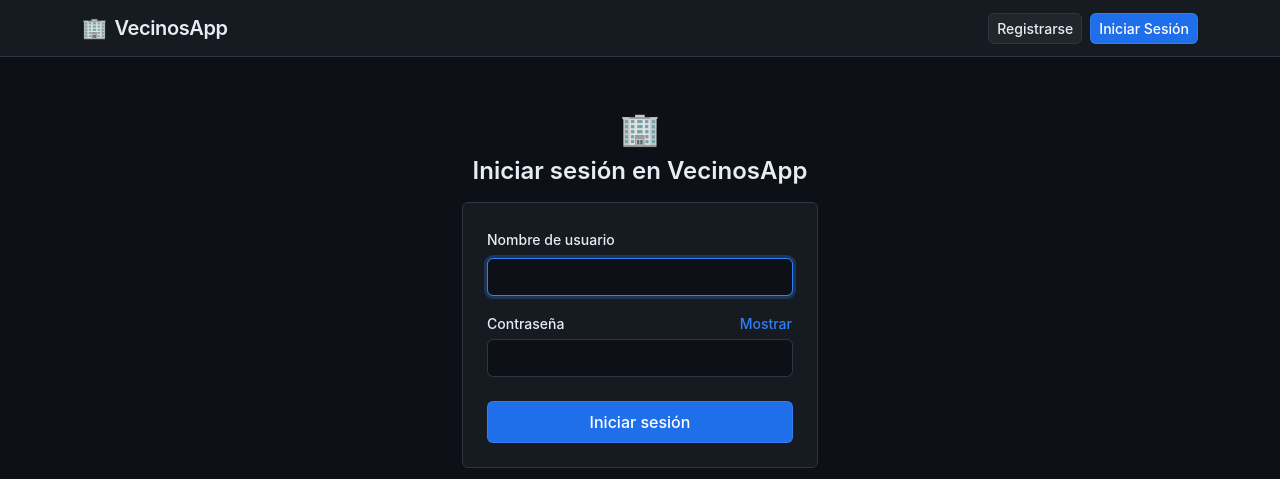
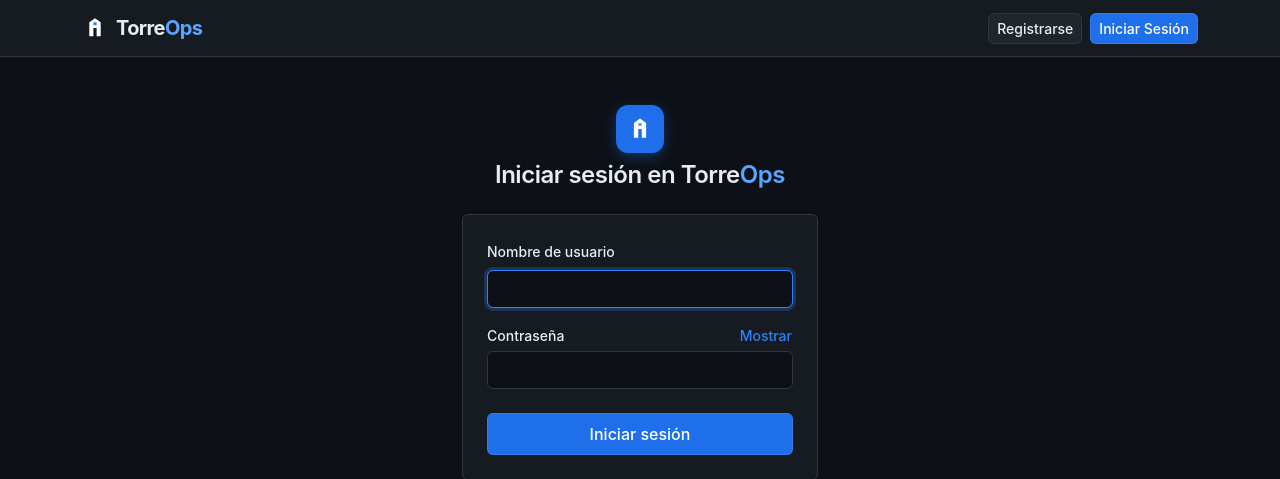
Before and after one commit to juanchito1928/gestion_edificios, a Django app: template incidencias/templates/registration/login.html in a window 1280 px wide. Shown: the top 479 px of the page. Run offline with Django 5.2, Linux system fonts and the light colour scheme; the template is opened without the code that fills it, so the values that code supplies are empty.

Commit message:
Readme y logo

```diff
--- a/incidencias/templates/base.html
+++ b/incidencias/templates/base.html
@@ -5,7 +5,7 @@
     <meta name="viewport" content="width=device-width, initial-scale=1.0">
     <meta name="theme-color" content="#0d1117">
     <link rel="manifest" href="/manifest.json">
-    <title>VecinosApp - Gestión de Edificios</title>
+    <title>TorreOps — Gestión Operativa de Edificios</title>
     <link href="https://cdn.jsdelivr.net/npm/bootstrap@5.3.0/dist/css/bootstrap.min.css" rel="stylesheet">
     <style>
         :root {
@@ -137,12 +137,11 @@
         .border-top, .border-bottom {
             border-color: var(--gh-border) !important;
         }
-
         .card [style*="background"] {
-    background-color: var(--gh-surface-subtle) !important;
-    background: var(--gh-surface-subtle) !important;
-    border-color: var(--gh-border) !important;
-}
+            background-color: var(--gh-surface-subtle) !important;
+            background: var(--gh-surface-subtle) !important;
+            border-color: var(--gh-border) !important;
+        }
     </style>
 </head>
 <body>
@@ -150,8 +149,13 @@
     <nav class="navbar navbar-expand-lg navbar-dark navbar-vecinos mb-4 py-2">
         <div class="container">
             <a class="navbar-brand d-flex align-items-center gap-2" href="{% url 'incidencias:lista_incidencias' %}">
-                <span>🏢</span>
-                <span>VecinosApp</span>
+                <svg width="26" height="26" viewBox="0 0 32 32" fill="none" xmlns="http://www.w3.org/2000/svg" aria-hidden="true">
+                    <path d="M9 26V9L16 4L23 9V26H18V16H14V26H9Z" fill="#ffffff"/>
+                    <rect x="14" y="9" width="4" height="3.5" rx="0.5" fill="#2f81f7"/>
+                </svg>
+                <span style="letter-spacing: -0.03em; font-weight: 700; color: var(--gh-ink);">
+                    Torre<span style="color: #58a6ff;">Ops</span>
+                </span>
             </a>
             <div class="collapse navbar-collapse show">
                 <ul class="navbar-nav me-auto gap-2">
--- a/incidencias/templates/registration/login.html
+++ b/incidencias/templates/registration/login.html
@@ -3,9 +3,16 @@
 {% block content %}
 <div class="row justify-content-center align-items-center py-4">
     <div class="col-12 col-sm-10 col-md-7 col-lg-4">
-        <div class="text-center mb-3">
-            <span class="fs-2 d-block mb-1">🏢</span>
-            <h4 class="fw-semibold mb-0" style="color: var(--gh-ink);">Iniciar sesión en VecinosApp</h4>
+        <div class="text-center mb-4">
+            <div class="d-inline-flex align-items-center justify-content-center mb-2" style="width: 48px; height: 48px; border-radius: 12px; background-color: #1f6feb; box-shadow: 0 4px 14px rgba(31, 111, 235, 0.35);">
+                <svg width="28" height="28" viewBox="0 0 32 32" fill="none" xmlns="http://www.w3.org/2000/svg" aria-hidden="true">
+                    <path d="M9 26V9L16 4L23 9V26H18V16H14V26H9Z" fill="#ffffff"/>
+                    <rect x="14" y="9" width="4" height="3.5" rx="0.5" fill="#58a6ff"/>
+                </svg>
+            </div>
+            <h4 class="fw-semibold mb-0" style="color: var(--gh-ink); letter-spacing: -0.02em;">
+                Iniciar sesión en Torre<span style="color: #58a6ff;">Ops</span>
+            </h4>
         </div>
 
         <div class="card p-4">
```
Also changed, not shown: README.md.
